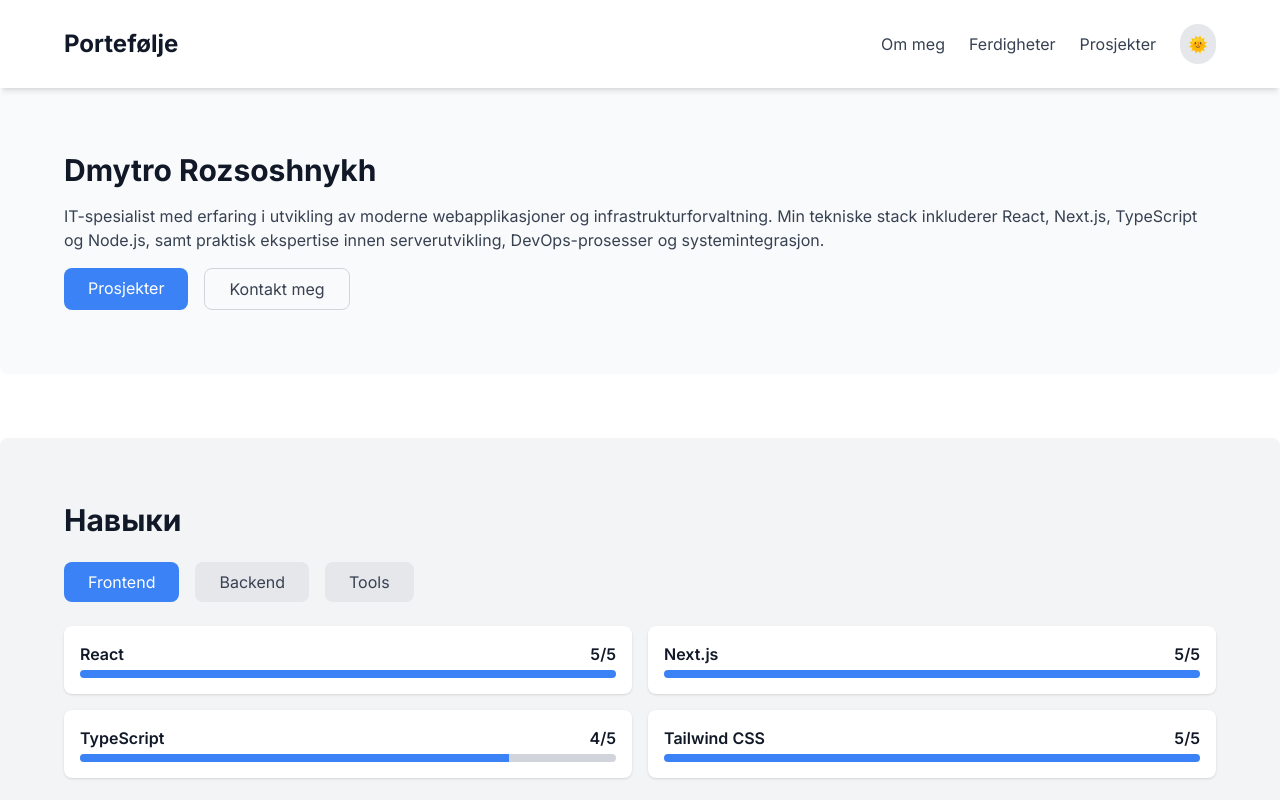
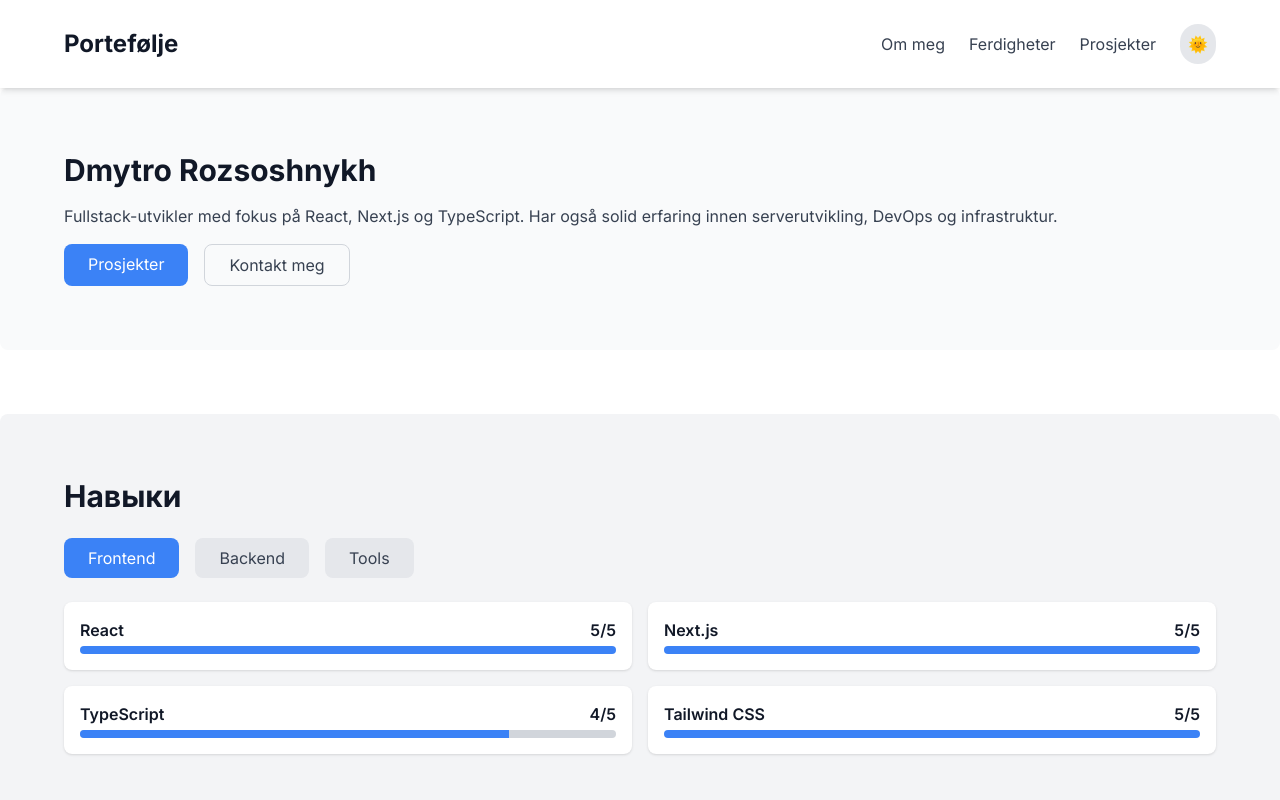
Before and after one commit to RozDm/R, a Next.js app: page / in a window 1280 px wide. Shown: the top 800 px of the page. Built offline with nearby package versions, Linux system fonts and the light colour scheme.

Commit message:
Update portfolio

```diff
--- a/components/About.tsx
+++ b/components/About.tsx
@@ -3,7 +3,7 @@ export default function About() {
     <section id="about" className="py-16 px-4 md:px-16 bg-gray-50 dark:bg-gray-900 rounded-lg">
       <h2 className="text-3xl font-bold mb-4 text-gray-900 dark:text-white">Dmytro Rozsoshnykh</h2>
       <p className="text-gray-700 dark:text-gray-300 mb-4">
-        IT-spesialist med erfaring i utvikling av moderne webapplikasjoner og infrastrukturforvaltning. Min tekniske stack inkluderer React, Next.js, TypeScript og Node.js, samt praktisk ekspertise innen serverutvikling, DevOps-prosesser og systemintegrasjon.
+        Fullstack-utvikler med fokus på React, Next.js og TypeScript. Har også solid erfaring innen serverutvikling, DevOps og infrastruktur.
       </p>
       <div className="flex gap-4">
         <a href="#projects" className="px-6 py-2 bg-primary-light dark:bg-primary-dark text-white rounded-lg hover:opacity-90 transition">
```
